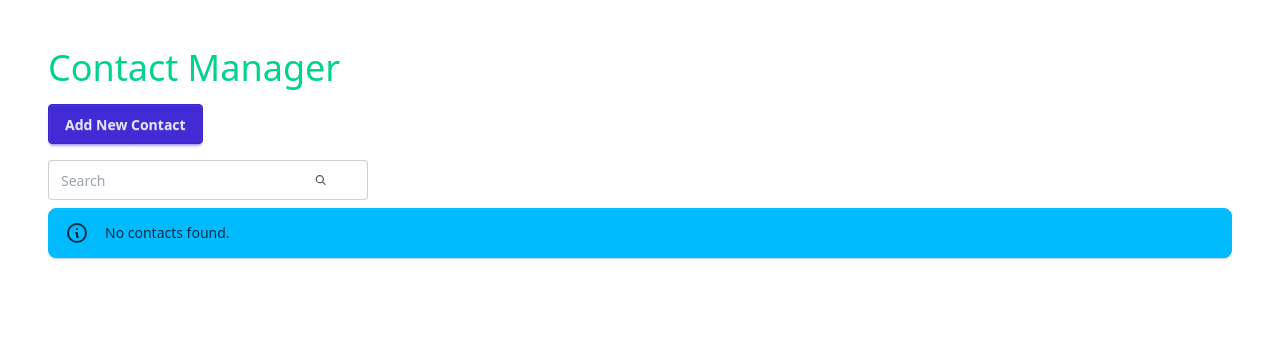
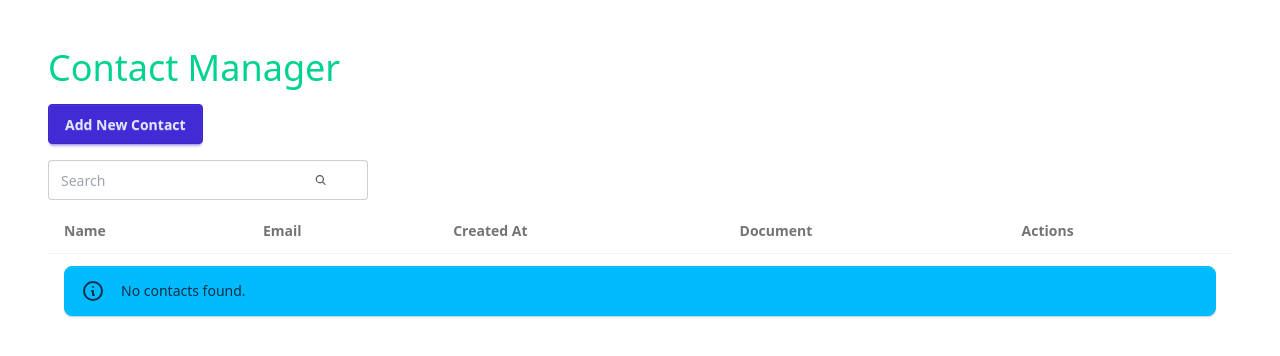
Before and after one commit to TharHtet236401/Contact-Management-with-htmx, a Django app: page / in a window 1280 px wide. Shown: the top 356 px of the page. Run offline with Django 4.2, Linux system fonts and the light colour scheme; the visitor is signed in with stand-in values (Sample User, id 1); data that the repository does not hold is empty.

Commit message:
Refactor contact templates: update add-contact-modal.html to target contact-table-body and enhance contacts-list.html structure for better readability and user experience.

```diff
--- a/contacts/templates/partials/add-contact-modal.html
+++ b/contacts/templates/partials/add-contact-modal.html
@@ -3,7 +3,7 @@
 
         <h3 class="font-bold text-lg mb-4">Add New Contact</h3>
 
-        <form hx-encoding="multipart/form-data" hx-post="{% url 'add' %}" hx-target="#row_body" hx-swap="afterbegin"  hx-on:success="contact_modal.close(); this.reset()" class="mb-4" >
+        <form hx-encoding="multipart/form-data" hx-post="{% url 'add' %}" hx-target="#contact-table-body" hx-swap="afterbegin"  hx-on:success="contact_modal.close(); this.reset()" class="mb-4" >
             {% csrf_token %}
 
             <div class="form-control w-full">
--- a/contacts/templates/partials/contacts-list.html
+++ b/contacts/templates/partials/contacts-list.html
@@ -1,5 +1,4 @@
 <div id="contacts-list">
-    {% if contacts %}
     <div class="overflow-x-auto">
         <table class="table table-zebra table-pin-rows">
             <thead>
@@ -7,19 +6,19 @@
                     <th>Name</th>
                     <th>Email</th>
                     <th>Created At</th>
+                    <th>Document</th>
                     <th>Actions</th>
                 </tr>
             </thead>
 
-                <tbody id="row_body">
+            <tbody id="contact-table-body">
+                {% if contacts %}
                     {% for contact in contacts %}
                         {% include 'partials/contact-row.html' %}
                     {% endfor %}
-                </tbody>
-            </table>
-        </div>
-
                 {% else %}
+                <tr class="no-contact-row">
+                    <td colspan="5">
                         <div role="alert" class="alert alert-info">
                             <svg
                               xmlns="http://www.w3.org/2000/svg"
@@ -34,5 +33,11 @@
                             </svg>
                             <span>No contacts found.</span>
                           </div>
+                    </td>
+                </tr>
                 {% endif %}
+            </tbody>
+        </table>
     </div>
+
+</div>
--- a/contacts/views.py
+++ b/contacts/views.py
@@ -17,8 +17,6 @@ def index(request):
 
 @login_required
 def search_contacts(request):
-    import time
-    time.sleep(2)
     search_query = request.GET.get('search')
     q_object = Q()
     if search_query:
```
Lines whose indentation alone changed are shown as unchanged.
